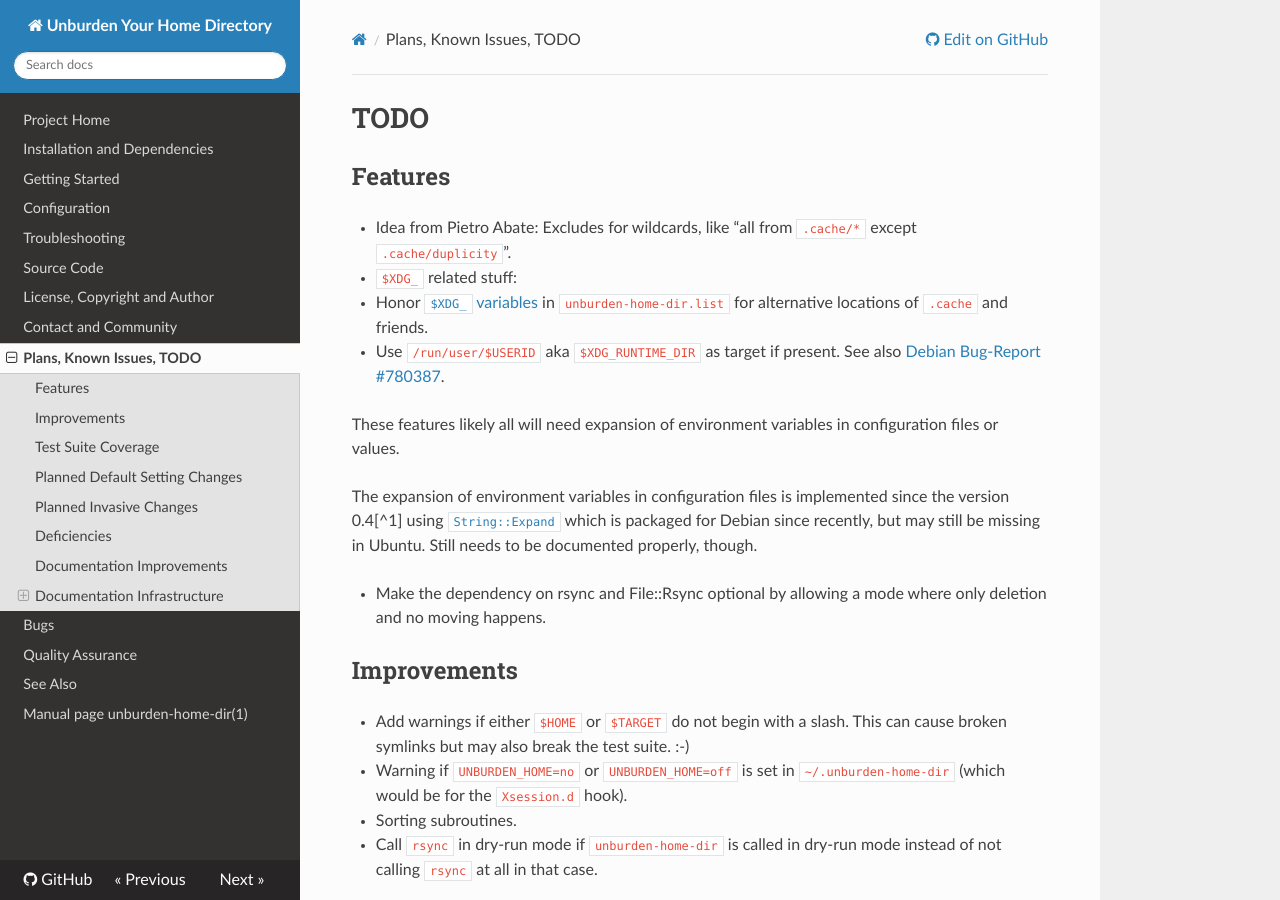
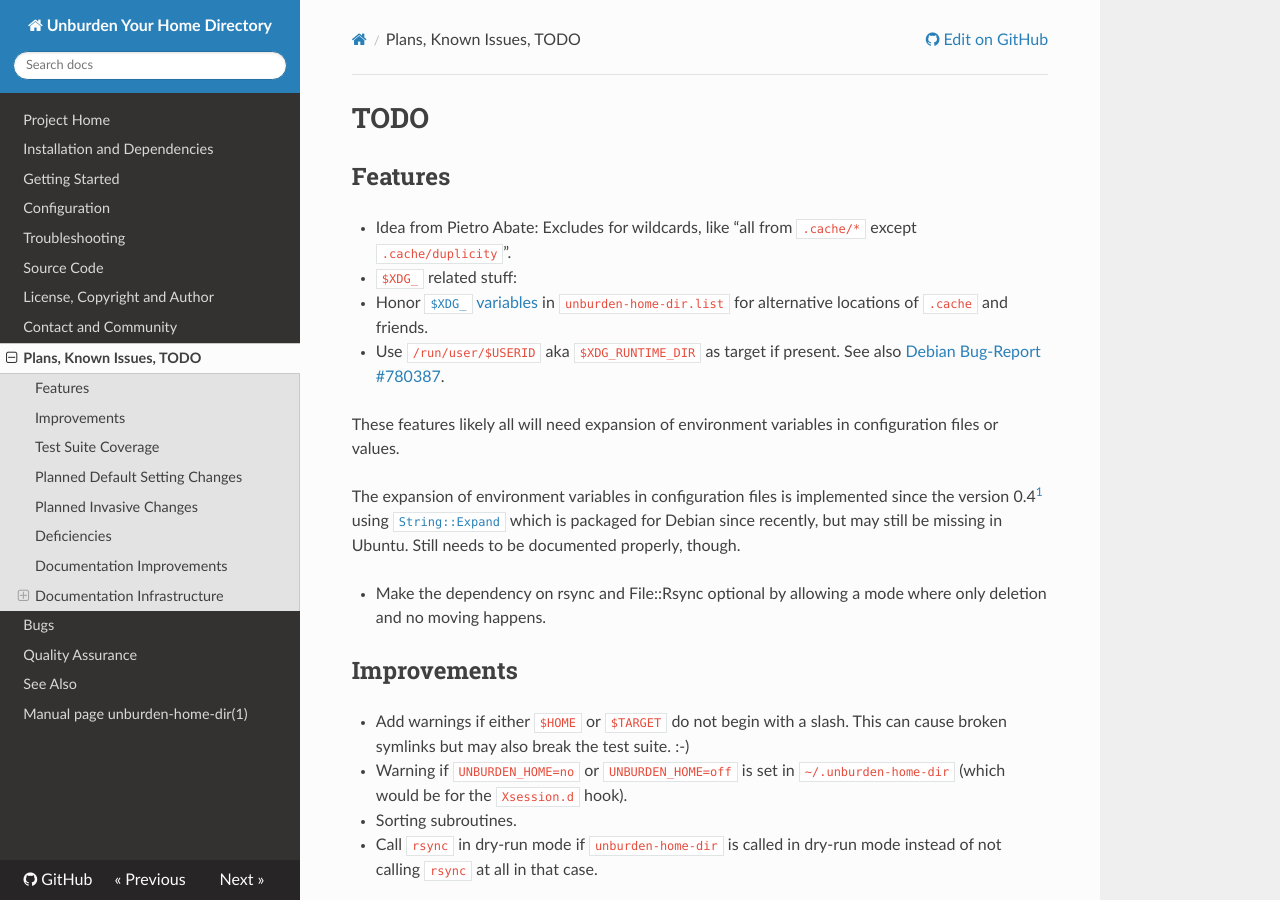
Before and after one commit to xtaran/unburden-home-dir, an MkDocs documentation site: the page built from docs/todo.md, in a window 1280 px wide and 900 px high. Built offline with MkDocs 1.6.1, drawn with Linux system fonts in a browser that asks for light colours; nearby versions of some CDN libraries; old or Windows-style settings are respelled for this version of MkDocs; some of the changed text lies outside the part shown.

Commit message:
Fix footnote

```diff
--- a/docs/todo.md
+++ b/docs/todo.md
@@ -137,4 +137,4 @@ software more suitable to distribution via CPAN.
   above, but it would reduce the amount of dependencies because it can
   convert to HTML as well as [ng]roff.
 
-[^1] Not yet released at the time of writing.
+[^1]: Not yet released at the time of writing.
```
